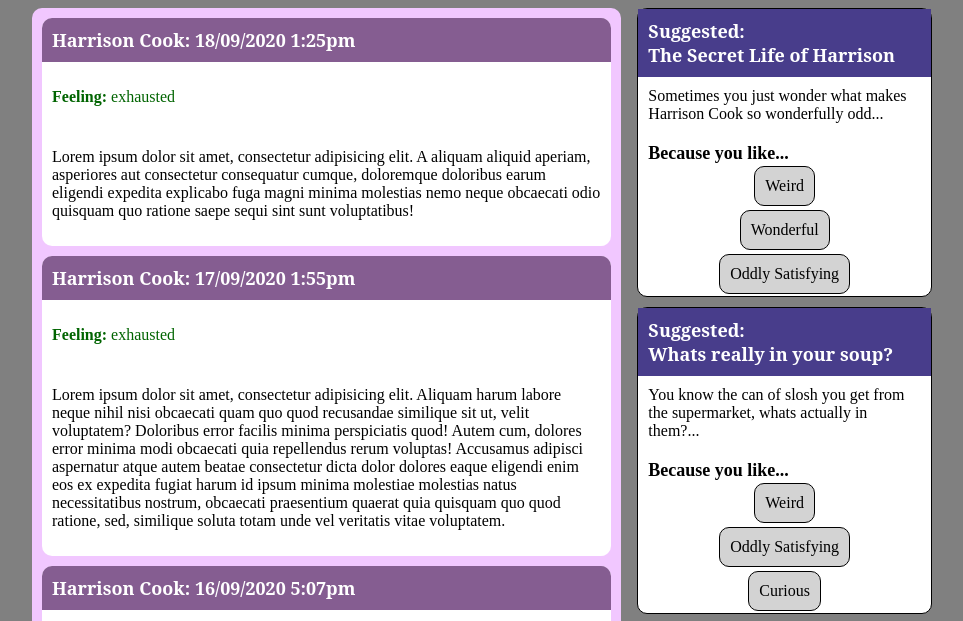
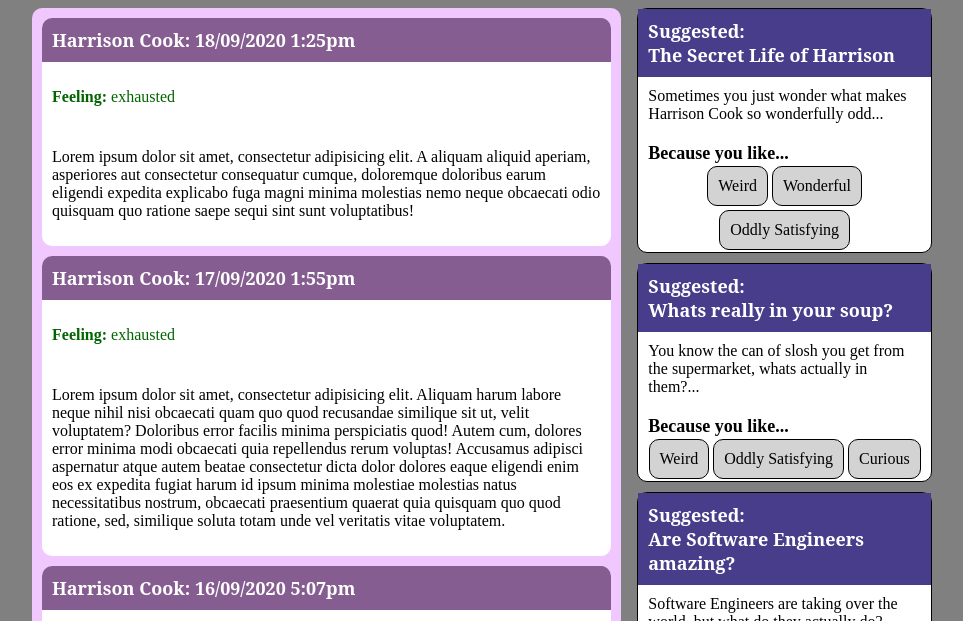
Before and after one commit to HonsonCooky/Bloggit, a plain HTML site: page index.html in a window 1280 px wide. Shown: the part 103-724 px from the top of the page, without its empty margins (158-1121 px from the left). Drawn offline with Linux system fonts and the light colour scheme.

Commit message:
Comments on HTML where necessary

```diff
--- a/css/sidebar.css
+++ b/css/sidebar.css
@@ -40,7 +40,8 @@
     height: auto;
     margin: auto;
     display: flex;
-    flex-direction: column;
+    flex-wrap: wrap;
+    justify-content: center;
 }
 
 .sidebar .sidebar-suggestion .tags .suggestion-tag {
```
Also changed, not shown: index.html (+24 -1 lines).
